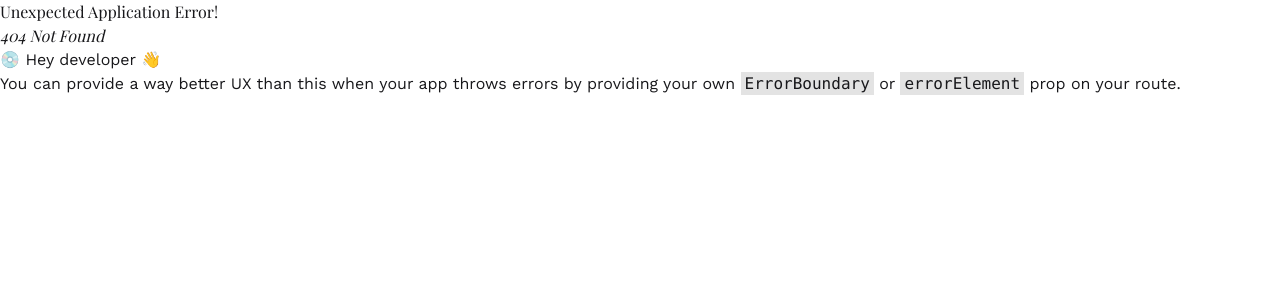
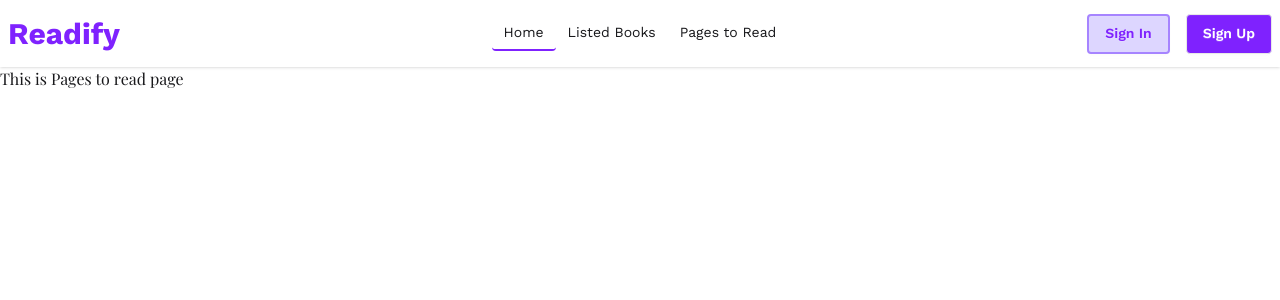
Before and after one commit to shohan89/readify, a React (Vite) app: page /pages-to-read in a window 1280 px wide. Before the commit this address had no page. Shown: the top 300 px of the page. Built offline with nearby package versions, Linux system fonts and the light colour scheme; a web font is replaced by a local one.

Commit message:
feat: add pages to read page and set it up to navbar

```diff
--- a/src/components/Nav.jsx
+++ b/src/components/Nav.jsx
@@ -5,7 +5,7 @@ const Nav = () => {
     const links = <>
         <li><Link to='/' className='border-b-2 border-violet-600'>Home</Link></li>
         <li><Link to='/listed-books'>Listed Books</Link></li>
-        <li><Link to=''>Pages to Read</Link></li>
+        <li><Link to='/pages-to-read'>Pages to Read</Link></li>
     </>
     return (
         <div className='max-w-7xl mx-auto bg-base-100 shadow-sm'>
--- a/src/main.jsx
+++ b/src/main.jsx
@@ -5,6 +5,7 @@ import './index.css'
 import MainLayout from './layouts/MainLayout.jsx'
 import Home from './pages/Home.jsx'
 import ListedBooks from './pages/ListedBooks.jsx'
+import PagesToRead from './pages/PagesToRead.jsx'
 
 const router = createBrowserRouter([
   {
@@ -18,6 +19,10 @@ const router = createBrowserRouter([
       {
         path: '/listed-books',
         element: <ListedBooks />
+      },
+      {
+        path: '/pages-to-read',
+        element: <PagesToRead />
       }
     ]
   }
--- /dev/null
+++ b/src/pages/PagesToRead.jsx
@@ -0,0 +1,11 @@
+import React from 'react';
+
+const PagesToRead = () => {
+    return (
+        <div>
+            <h2>This is Pages to read page</h2>
+        </div>
+    );
+};
+
+export default PagesToRead;
```
